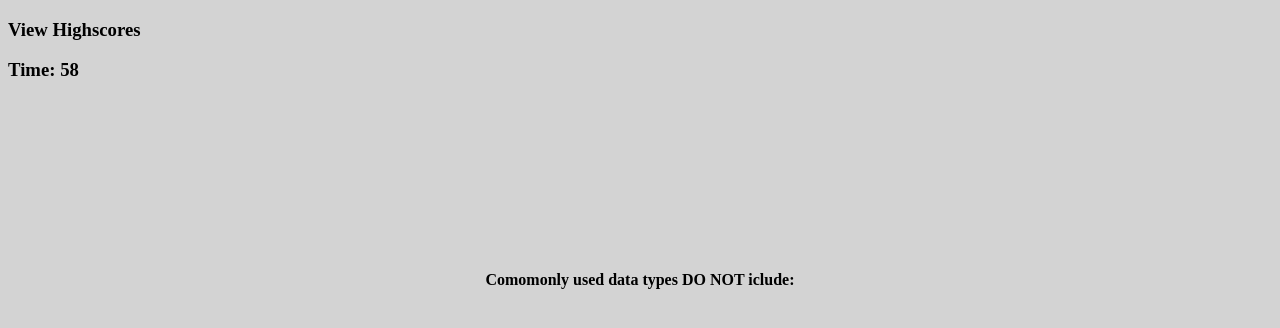
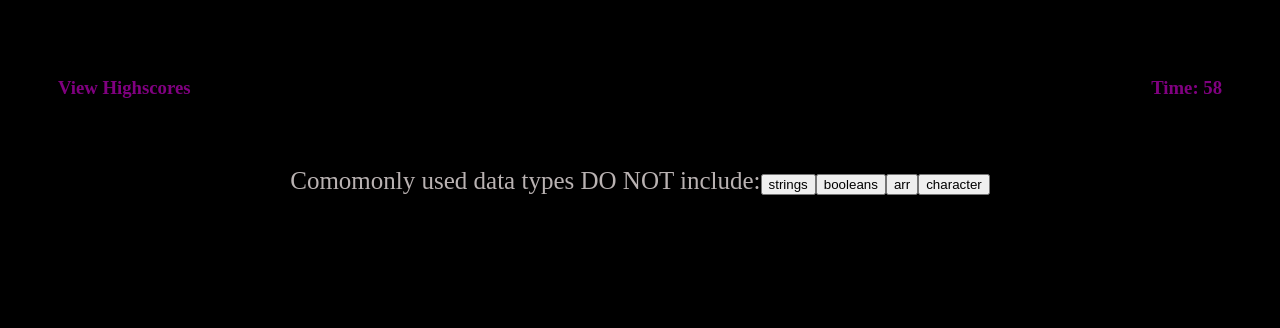
Before and after one commit to crumwj22/code-quiz, a plain HTML site: page index.html in a window 1280 px wide. Both pictures are taken after a click on the button "Start Quiz". Drawn offline with Linux system fonts and the light colour scheme.

Commit message:
addEventListener click questions and answers render

```diff
--- a/assets/css/style.css
+++ b/assets/css/style.css
@@ -2,22 +2,44 @@
 h3 {
     text-align: justify !important;
     flex-direction: row !important;
-    justify-content: space-between !important;;
+    justify-content: space-between !important;
     flex-wrap: wrap !important;
     align-items: center;
     text-align: left;
 
 }
 
+header {
+    padding: 50px;
+    justify-content: space-between;
+    display: flex;
+    color: purple;
+
+}
+
 body {
     text-align: center;
-    background-color: lightgrey;
+    background-color: black;
+    color: rgba(214, 206, 206, 0.863);
 }
 
 section {
-    font-size: 30px;
+    font-size: 25px;
 }
 
-#title {
-    padding-top: 150px;
+#title-section h1 {
+    padding-top: 115px;
+    padding-bottom: 30px;
+    color: purple
+
 }
+
+h4 {
+    width: 700px;
+    margin: auto;
+    font-size: 15;
+}
+
+button {
+    padding-top: 50;
+}
--- a/assets/js/script.js
+++ b/assets/js/script.js
@@ -1,116 +1,113 @@
-/*
- 1. Design UI
-    - Draw a picture
-    - Determine where you will display feedback
-    - Determine what is clickable, what will recieve keytinput, change input
-      timers, scroll events, etc
-    - rough in the elements in HTML, style is less important
-*/
-
-/*
 
 
-
-
-      theElement.addeventListener([EVENT TYPE], function(event){
-        // do stuff here...
-      })
-
-    ...where [EVENT TYPE] is "click" or "change" or "keydown" or whatver
-
-    - Identify the things that should happen in the click handlers
-    - there is always a page load event. Usually have a function for anything
-      that needs setting up at the beginning, before people interact with the
-      page. Start the execution of this setup function at the bottom of page
-*/
-
-/*
- 3. Declare variables
-    - Global state variables emerge while working on event handlers (i.e., it
-      becomes clearer what needs to be tracked across the application)
-    - state variables:
-      "State describes the status of the entire program or an individual
-       object. It could be text, a number, a boolean, or another data type.
-
-       It’s a common tool for coordinating code. For example, once you update state, a bunch of different functions can instantly react to that change."
-       https://www.freecodecamp.org/news/state-in-javascript-explained-by-cooking-a-simple-meal-2baf10a787ee/
-    - Does the state variable need to be global (i.e., used by all the event handlers) or does it only need to be local
-      to the event handler?
-*/
-
-/*
- 3. Refactor
-    - identify tasks that can be broken into their own functions, outside the event handlers
-    - Are there tasks that more than one event handler share?
-*/
-
-
-
-// 2. Identify events
-// - Identify HTML elements that generate events, create variables at the top of the page.
-//var theElement = document.querySelector([CSS Selector for your element]);
-    //- Create event handlers
+var timerLength = 60;
 var timeEl = document.querySelector("#time")
-var timerLength = 60;
-var questionIndex = 0;
-var highScoreEl = document.querySelector("#high-scores");
 var timerEl = document.querySelector("#timer");
-var titleEl = document.querySelector("#title");
-var quizEl = document.querySelector("#quiz");
+var titleEl = document.querySelector("#title-section");
+var questionEl = document.querySelector("#question-section");
 var startEl = document.querySelector("#start");
 timeEl.textContent = timerLength;
 
+var questionIndex = 0;
+var choicesIndex = 0;
+var correctAnswersIndex = 0;
 
-var questionsAnswers =  {
-      question: ["Comomonly used data types DO NOT iclude:", "The condition in an if/else statement is enclosed within _______.", "Arrays in JavaScript can be used to store _______.", "String values must be enclosed within _______ when being assigned to variables."],
-      choices: [["strings", "booleans", "arr", "character"], ["quotes", "curly brackets", "parentheses", "square bracket"], ["numbers and strings", "other arrays", "booleans", "all of the above"], ["commas", "curly brackets", "quotes", "parentheses"]],
-      correctAnswers: [2, 2, 3, 3]
-};
 
-function clearScreen() {
+// var questionsAnswers =  {
+var question = [
+          "Comomonly used data types DO NOT include:",
+          "The condition in an if/else statement is enclosed within _______.",
+          "Arrays in JavaScript can be used to store _______.",
+          "String values must be enclosed within _______ when being assigned to variables.",
+        ];
+
+var choices = [
+          ["strings", "booleans", "arr", "character",],
+          ["quotes", "curly brackets", "parentheses", "square bracket"],
+          ["numbers and strings", "other arrays", "booleans", "all of the above"],
+          ["commas", "curly brackets", "quotes", "parentheses"]]
+
+var correctAnswers = [2, 2, 3, 3];
+
+// start quiz and clear innerHTML
+function startQuiz() {
     titleEl.innerHTML = "";
-    quizEl.textcontent = "";
+    questionEl.textcontent = "";
     titleEl.textcontent = "";
-    if (startEl) {
-        quizEl.innerHTML = ''
-        startEl.remove();
+}
+// starts timer for the questions
+function startTimer() {
+       var timer = setInterval(function() {
+        timerLength--;
+        timeEl.textContent = timerLength;
+
+        if (timerLength === 0) {
+         clearInterval(timer);
+
+        return;
+        }
+    }, 1000);
+
+   }
+ // shows each question with a loop
+function renderQuestion() {
+    var questionTitle = question[questionIndex];
+    var titleEl = document.createElement('h4');
+    titleEl.textContent = questionTitle;
+    questionEl.textContent = questionTitle;
+    questionIndex++;
+
+    for (let i = 0; i < question.length; i++) {
+
+
     }
+      return questionIndex;
 }
-function startTimer() {
-        // Sets timer
-    timer = setInterval(function() {
-    timerLength--;
-    timeEl.textContent = timerLength;
-    // Increment question index and re render question div with next question
+// shows each choice with a loop
+function renderChoices() {
+    var choicesTitles = choices[choicesIndex];
+    choicesIndex++;
+
+    for (let i = 0; i < choicesTitles.length; i++) {
+    var choiceTitle = choicesTitles[i];
+        var startEl = document.createElement('button');
+        startEl.textContent = choiceTitle;
+        questionEl.appendChild(startEl);
+        startEl.append
+    }
+      return choicesIndex;
+}
+
+startEl.addEventListener('click', function() {
+    startQuiz();
+    startTimer();
+    renderQuestion();
+    renderChoices();
+    // console.log(choices)
+})
+
+questionEl.addEventListener('click', function() {
+    renderQuestion();
+    renderChoices();
+
+    // if (choices == 3) {
+    //     return correctAnswersIndex;
+    //     // correctAnswers.addEventListener('click', showResults);
+    // }
+
+})
+//     console.log(questionsAnswers.question[questionIndex])
+
+// var buttonArray = [answerOne, answerTwo, answerThree, answerFour];
+
+// for (var i = 0; i < buttonArray.length; i++) {
+//    buttonArray[i].addEventListener("click", enterFunctionHere);
+
     // questionIndex++;
     // renderQuestion();
     // console.log(questionsAnswers.question[questionIndex])
     // questionIndex ++;
     // console.log(questionsAnswers.question[questionIndex])
-
-    }, 1000);
-}
-
-function renderQuestion() {
-    quizEl.innerHTML = ''
-    var questionTitle = questionsAnswers.question[questionIndex];
-    var titleEl = document.createElement('h4');
-    titleEl.textContent = questionTitle;
-    quizEl.appendChild(titleEl);
-}
-
-startEl.addEventListener('click', function() {
-    clearScreen();
-    startTimer();
-    renderQuestion();
-    console.log(questionsAnswers.choices)
-})
-
-function startGame() {
-    var secondsLeft = timerLength;
-    var currentQuestion = 0;
-}
-
 // if
 
 // if
--- a/index.html
+++ b/index.html
@@ -8,20 +8,22 @@
     <title>Code Quiz</title>
 </head>
 <body>
+    <!-- Top fixed header with high scorers and timer -->
     <header>
         <h3 id="high-scores">View Highscores</h3>
         <h3 id="timer">Time: <span id = "time"></span></h3>
     </header>
-
-    <section id="title">
-        Coding Quiz Challenge
+    <!-- Title -->
+    <section id="title-section" class="show">
+        <h1>Coding Quiz Challenge</h1>
+            <h4>
+                Try to answer the following code-related questions within the time limit.
+                Keep in mind that incorrect answers will penalize your score time by ten seconds.
+            </h4>
+        <button id="start">Start Quiz</button>
     </section>
-
-    <div id="quiz">
-        <h4>Try to answer the following code-related questions within the time limit. Keep in mind that incorrect answers will penalize your score time by ten seconds.</h4>
-        <button id="start">Start Quiz</button>
-
-    </div>
+    <!-- Questions -->
+    <section id="question-section">
 
     <script src="./assets/js/script.js"></script>
 </body>
```
